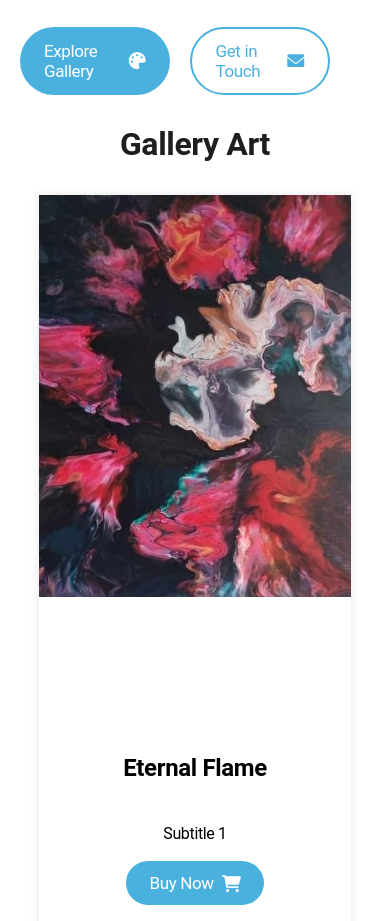
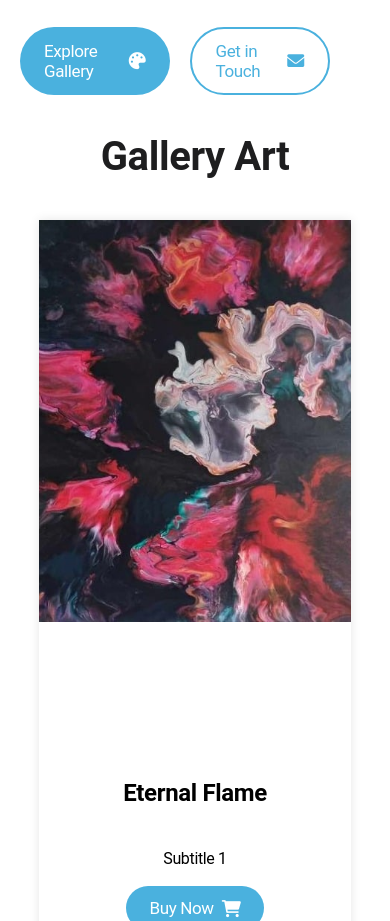
Before and after one commit to tomek-m-coder/Eileen-Art-Page, a plain HTML site: page index.html in a window 390 px wide. Shown: the part 1163-2084 px from the top of the page. Drawn offline with Linux system fonts and the light colour scheme.

Commit message:
Add files via upload

```diff
--- a/style.css
+++ b/style.css
@@ -202,6 +202,7 @@ main {
  .h1text{
     font-family: 'Roboto', 'Segoe UI', 'Oxygen-Sans', 'Ubuntu', 'Cantarell', 'Helvetica Neue', sans-serif;
     font-family: inherit;
+    font-size:40px;
  }
 /* .image-div,
 .text-div {
@@ -402,6 +403,7 @@ footer {
         padding:10px;
     }
     .h1text{
-        font-size:32px;
+        font-size:40px;
+        letter-spacing: -.009em;
     }
 }
```
